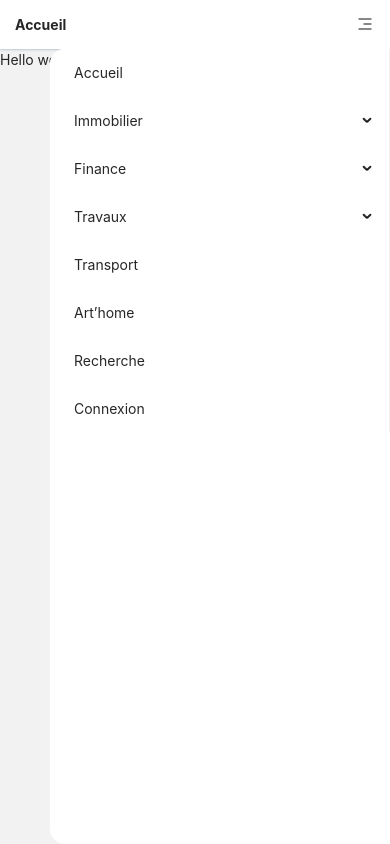
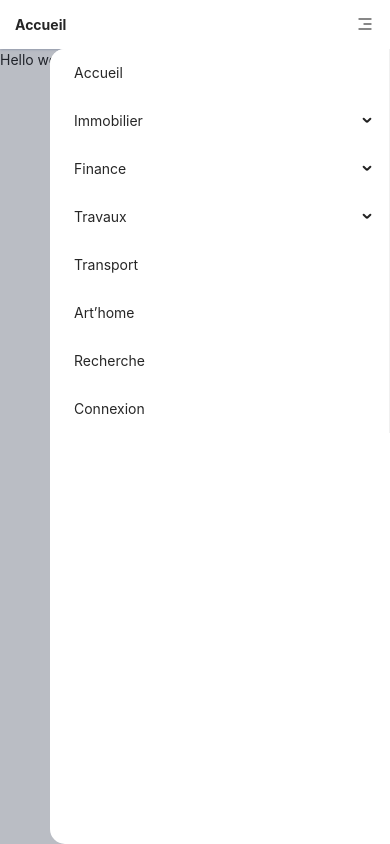
Before and after one commit to marion586/front-office-invest, a Vue app: page / in a window 390 px wide. Both pictures are taken after a click on the element 365 px from the left and 24 px from the top of the page. Built offline with nearby package versions, Linux system fonts and the light colour scheme.

Commit message:
add overlay

```diff
--- a/src/components/Layouts/AppHeader.vue
+++ b/src/components/Layouts/AppHeader.vue
@@ -49,6 +49,11 @@
                 <div class="header__menu" @click="handleShowMenu">
                     <IconMenu />
                 </div>
+                <div
+                    class="header__overlay"
+                    :class="{ 'overlay-active': isMenu }"
+                    @click="handleShowMenu"
+                ></div>
                 <div
                     class="header__content-menu-mobile"
                     :class="{ 'menu-active': isMenu }"
@@ -236,6 +241,9 @@
             transform: translateX(0);
             transition: transform 0.25s ease;
         }
+        .overlay-active {
+            opacity: 0.25;
+        }
         &__menu-rigth {
             body & {
                 .ant-menu-overflow {
@@ -271,5 +279,16 @@
                 padding-top: 10px;
             }
         }
+        &__overlay {
+            position: fixed;
+            top: 49px;
+            right: 0;
+            width: 100vw;
+            height: calc(100% - 49px);
+            background-color: var(--color-secondary);
+            opacity: 0;
+            transition: opacity 0.25s ease;
+            z-index: -1;
+        }
     }
 </style>
```
